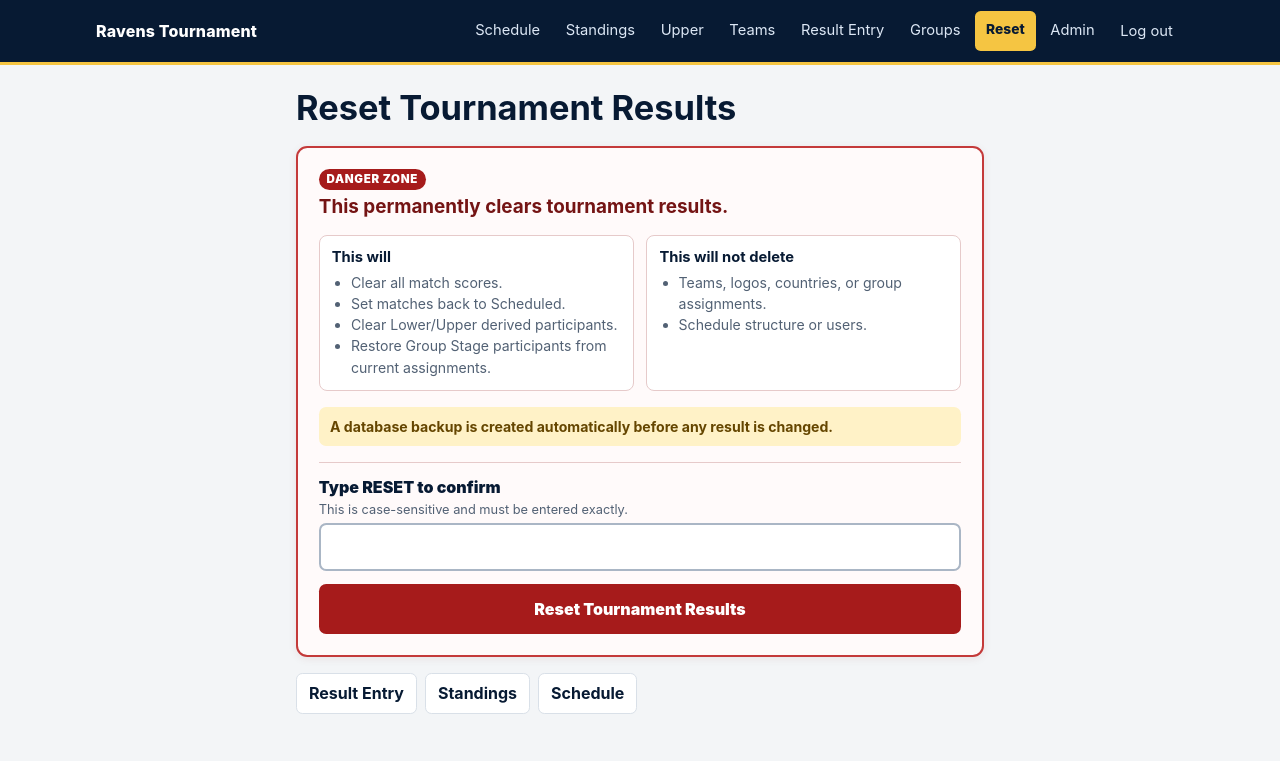
After one commit to dav1d-ol1ve1ra/ravens-tournament, a Django app: page /reset-results/ in a window 1280 px wide. The commit adds this page. Shown: the top 761 px of the page. Run offline with Django 5.2, Linux system fonts and the light colour scheme; the visitor is signed in with stand-in values (Sample User, id 1).

Commit message:
Add web-based tournament result reset

```diff
--- a/tournament/forms.py
+++ b/tournament/forms.py
@@ -10,6 +10,29 @@ GROUP_ASSIGNMENT_SLOTS = (
 ALL_GROUP_ASSIGNMENT_SLOTS = tuple(
     slot for _, slots in GROUP_ASSIGNMENT_SLOTS for slot in slots
 )
+
+
+class ResetResultsForm(forms.Form):
+    confirmation = forms.CharField(
+        label='Type RESET to confirm',
+        max_length=20,
+        strip=False,
+        widget=forms.TextInput(
+            attrs={
+                'autocomplete': 'off',
+                'autocapitalize': 'characters',
+                'spellcheck': 'false',
+                'pattern': 'RESET',
+                'aria-describedby': 'reset-confirmation-help',
+            }
+        ),
+    )
+
+    def clean_confirmation(self):
+        confirmation = self.cleaned_data['confirmation']
+        if confirmation != 'RESET':
+            raise forms.ValidationError('Enter RESET exactly to continue.')
+        return confirmation
 
 
 class GroupAssignmentForm(forms.Form):
--- a/tournament/static/tournament/site.css
+++ b/tournament/static/tournament/site.css
@@ -69,6 +69,8 @@ button, input, select { font: inherit; }
   background: var(--ravens-gold);
   font-weight: 800;
 }
+
+.nav-link-subtle { color: #b9c7d8; font-size: 0.86rem; }
 
 .nav-logout-form { margin: 0; }
 
@@ -368,6 +370,29 @@ button, input, select { font: inherit; }
 .assignment-errors .errorlist { margin: 0; padding-left: 1.1rem; }
 .assignment-save { width: 100%; min-height: 3rem; }
 
+/* Result reset */
+.reset-page { max-width: 720px; }
+.danger-panel { display: grid; gap: 1rem; padding: clamp(0.9rem, 4vw, 1.3rem); border: 2px solid #c43a3a; border-radius: 0.7rem; background: #fffafa; box-shadow: 0 2px 8px rgb(116 20 20 / 8%); }
+.danger-heading { display: grid; gap: 0.35rem; }
+.danger-heading h2 { margin: 0; color: #741414; font-size: 1.18rem; line-height: 1.25; }
+.danger-label { width: fit-content; padding: 0.2rem 0.48rem; border-radius: 99px; color: white; background: var(--danger); font-size: 0.72rem; font-weight: 900; letter-spacing: 0.06em; text-transform: uppercase; }
+.reset-effects { display: grid; gap: 0.8rem; }
+.reset-effects > div { padding: 0.75rem; border: 1px solid #e6caca; border-radius: 0.5rem; background: white; }
+.reset-effects h3 { margin: 0 0 0.4rem; color: var(--ravens-navy); font-size: 0.92rem; }
+.reset-effects ul { margin: 0; padding-left: 1.2rem; color: var(--muted); font-size: 0.88rem; line-height: 1.5; }
+.backup-notice { margin: 0; padding: 0.7rem; border-radius: 0.45rem; color: #654600; background: #fff2c7; font-size: 0.88rem; }
+.reset-form { display: grid; gap: 0.85rem; padding-top: 0.85rem; border-top: 1px solid #e6caca; }
+.reset-confirmation-field { display: grid; gap: 0.35rem; }
+.reset-confirmation-field label { color: var(--ravens-navy); font-weight: 900; }
+.reset-confirmation-field p { margin: 0; color: var(--muted); font-size: 0.8rem; }
+.reset-confirmation-field input { width: 100%; min-height: 3rem; padding: 0.6rem 0.7rem; border: 2px solid #aab6c5; border-radius: 0.45rem; color: var(--ravens-navy); background: white; font-weight: 850; letter-spacing: 0.08em; }
+.reset-confirmation-field input:focus { border-color: var(--danger); outline: 3px solid rgb(166 27 27 / 18%); }
+.danger-button { min-height: 3.1rem; padding: 0.65rem 0.9rem; border: 0; border-radius: 0.45rem; color: white; background: var(--danger); font-weight: 900; cursor: pointer; }
+.danger-button:hover, .danger-button:focus-visible { background: #821313; outline: 3px solid rgb(166 27 27 / 22%); outline-offset: 2px; }
+.reset-return-links { display: flex; gap: 0.5rem; margin-top: 1rem; flex-wrap: wrap; }
+.reset-return-links a { min-height: 2.6rem; padding: 0.55rem 0.75rem; border: 1px solid var(--border); border-radius: 0.4rem; color: var(--ravens-navy); background: white; font-weight: 750; text-decoration: none; }
+.reset-return-links a:hover, .reset-return-links a:focus-visible { border-color: var(--ravens-gold-dark); outline: 2px solid rgb(245 197 66 / 45%); }
+
 /* Homepage */
 .tournament-hero {
   display: grid;
@@ -449,6 +474,7 @@ button, input, select { font: inherit; }
 @media (min-width: 700px) {
   .schedule-list { grid-template-columns: repeat(2, minmax(0, 1fr)); }
   .result-slot-matches { grid-template-columns: repeat(auto-fit, minmax(310px, 1fr)); }
+  .reset-effects { grid-template-columns: repeat(2, minmax(0, 1fr)); }
 }
 
 @media (min-width: 1080px) {
--- a/tournament/templates/tournament/group_assignment.html
+++ b/tournament/templates/tournament/group_assignment.html
@@ -17,6 +17,7 @@
       <a class="nav-link" href="{% url 'teams' %}">Teams</a>
       <a class="nav-link" href="{% url 'results_admin' %}">Result Entry</a>
       <a class="nav-link" href="{% url 'group_assignment' %}" aria-current="page">Groups</a>
+      <a class="nav-link nav-link-subtle" href="{% url 'reset_results' %}">Reset</a>
       <a class="nav-link" href="{% url 'admin:index' %}">Admin</a>
       <form class="nav-logout-form" method="post" action="{% url 'logout' %}">
         {% csrf_token %}
--- a/tournament/templates/tournament/home.html
+++ b/tournament/templates/tournament/home.html
@@ -18,6 +18,7 @@
       {% if user.is_authenticated %}
         <a class="nav-link" href="{% url 'results_admin' %}">Result Entry</a>
         <a class="nav-link" href="{% url 'group_assignment' %}">Groups</a>
+        <a class="nav-link nav-link-subtle" href="{% url 'reset_results' %}">Reset</a>
         <a class="nav-link" href="{% url 'admin:index' %}">Admin</a>
         <form class="nav-logout-form" method="post" action="{% url 'logout' %}">
           {% csrf_token %}
--- /dev/null
+++ b/tournament/templates/tournament/reset_results.html
@@ -0,0 +1,86 @@
+{% load static %}
+<!doctype html>
+<html lang="en">
+<head>
+  <meta charset="utf-8">
+  <meta name="viewport" content="width=device-width, initial-scale=1">
+  <title>Reset Tournament Results | Ravens Tournament</title>
+  <link rel="stylesheet" href="{% static 'tournament/site.css' %}">
+</head>
+<body>
+  <header class="site-header">
+    <nav class="site-nav" aria-label="Main navigation">
+      <a class="brand" href="{% url 'home' %}">Ravens Tournament</a>
+      <a class="nav-link" href="{% url 'schedule' %}">Schedule</a>
+      <a class="nav-link" href="{% url 'standings' %}">Standings</a>
+      <a class="nav-link" href="{% url 'upper' %}">Upper</a>
+      <a class="nav-link" href="{% url 'teams' %}">Teams</a>
+      <a class="nav-link" href="{% url 'results_admin' %}">Result Entry</a>
+      <a class="nav-link" href="{% url 'group_assignment' %}">Groups</a>
+      <a class="nav-link nav-link-subtle" href="{% url 'reset_results' %}" aria-current="page">Reset</a>
+      <a class="nav-link" href="{% url 'admin:index' %}">Admin</a>
+      <form class="nav-logout-form" method="post" action="{% url 'logout' %}">
+        {% csrf_token %}
+        <button class="nav-logout" type="submit">Log out</button>
+      </form>
+    </nav>
+  </header>
+
+  <main class="page-shell reset-page">
+    <h1 class="page-title">Reset Tournament Results</h1>
+
+    {% if messages %}
+      <ul class="messages" aria-live="polite">
+        {% for message in messages %}<li class="{{ message.tags }}">{{ message }}</li>{% endfor %}
+      </ul>
+    {% endif %}
+
+    <section class="danger-panel" aria-labelledby="reset-warning-title">
+      <div class="danger-heading">
+        <span class="danger-label">Danger zone</span>
+        <h2 id="reset-warning-title">This permanently clears tournament results.</h2>
+      </div>
+
+      <div class="reset-effects">
+        <div>
+          <h3>This will</h3>
+          <ul>
+            <li>Clear all match scores.</li>
+            <li>Set matches back to Scheduled.</li>
+            <li>Clear Lower/Upper derived participants.</li>
+            <li>Restore Group Stage participants from current assignments.</li>
+          </ul>
+        </div>
+        <div>
+          <h3>This will not delete</h3>
+          <ul>
+            <li>Teams, logos, countries, or group assignments.</li>
+            <li>Schedule structure or users.</li>
+          </ul>
+        </div>
+      </div>
+
+      <p class="backup-notice"><strong>A database backup is created automatically before any result is changed.</strong></p>
+
+      <form class="reset-form" method="post">
+        {% csrf_token %}
+        <div class="reset-confirmation-field">
+          <label for="{{ form.confirmation.id_for_label }}">{{ form.confirmation.label }}</label>
+          <p id="reset-confirmation-help">This is case-sensitive and must be entered exactly.</p>
+          {{ form.confirmation }}
+          {% if form.confirmation.errors %}
+            <div class="field-errors" role="alert">{{ form.confirmation.errors }}</div>
+          {% endif %}
+        </div>
+        <button class="danger-button" type="submit">Reset Tournament Results</button>
+      </form>
+    </section>
+
+    <nav class="reset-return-links" aria-label="Organiser shortcuts">
+      <a href="{% url 'results_admin' %}">Result Entry</a>
+      <a href="{% url 'standings' %}">Standings</a>
+      <a href="{% url 'schedule' %}">Schedule</a>
+    </nav>
+  </main>
+</body>
+</html>
--- a/tournament/templates/tournament/results_admin.html
+++ b/tournament/templates/tournament/results_admin.html
@@ -17,6 +17,7 @@
       <a class="nav-link" href="{% url 'teams' %}">Teams</a>
       <a class="nav-link" href="{% url 'results_admin' %}" aria-current="page">Result Entry</a>
       <a class="nav-link" href="{% url 'group_assignment' %}">Groups</a>
+      <a class="nav-link nav-link-subtle" href="{% url 'reset_results' %}">Reset</a>
       <a class="nav-link" href="{% url 'admin:index' %}">Admin</a>
       <form class="nav-logout-form" method="post" action="{% url 'logout' %}">
         {% csrf_token %}
--- a/tournament/templates/tournament/schedule.html
+++ b/tournament/templates/tournament/schedule.html
@@ -18,6 +18,7 @@
       {% if user.is_authenticated %}
         <a class="nav-link" href="{% url 'results_admin' %}">Result Entry</a>
         <a class="nav-link" href="{% url 'group_assignment' %}">Groups</a>
+        <a class="nav-link nav-link-subtle" href="{% url 'reset_results' %}">Reset</a>
         <a class="nav-link" href="{% url 'admin:index' %}">Admin</a>
         <form class="nav-logout-form" method="post" action="{% url 'logout' %}">
           {% csrf_token %}
--- a/tournament/templates/tournament/standings.html
+++ b/tournament/templates/tournament/standings.html
@@ -18,6 +18,7 @@
       {% if user.is_authenticated %}
         <a class="nav-link" href="{% url 'results_admin' %}">Result Entry</a>
         <a class="nav-link" href="{% url 'group_assignment' %}">Groups</a>
+        <a class="nav-link nav-link-subtle" href="{% url 'reset_results' %}">Reset</a>
         <a class="nav-link" href="{% url 'admin:index' %}">Admin</a>
         <form class="nav-logout-form" method="post" action="{% url 'logout' %}">
           {% csrf_token %}
--- a/tournament/templates/tournament/teams.html
+++ b/tournament/templates/tournament/teams.html
@@ -18,6 +18,7 @@
       {% if user.is_authenticated %}
         <a class="nav-link" href="{% url 'results_admin' %}">Result Entry</a>
         <a class="nav-link" href="{% url 'group_assignment' %}">Groups</a>
+        <a class="nav-link nav-link-subtle" href="{% url 'reset_results' %}">Reset</a>
         <a class="nav-link" href="{% url 'admin:index' %}">Admin</a>
         <form class="nav-logout-form" method="post" action="{% url 'logout' %}">
           {% csrf_token %}
--- a/tournament/templates/tournament/upper.html
+++ b/tournament/templates/tournament/upper.html
@@ -18,6 +18,7 @@
       {% if user.is_authenticated %}
         <a class="nav-link" href="{% url 'results_admin' %}">Result Entry</a>
         <a class="nav-link" href="{% url 'group_assignment' %}">Groups</a>
+        <a class="nav-link nav-link-subtle" href="{% url 'reset_results' %}">Reset</a>
         <a class="nav-link" href="{% url 'admin:index' %}">Admin</a>
         <form class="nav-logout-form" method="post" action="{% url 'logout' %}">
           {% csrf_token %}
--- a/tournament/urls.py
+++ b/tournament/urls.py
@@ -10,4 +10,5 @@ urlpatterns = [
     path('upper/', views.upper, name='upper'),
     path('group-assignment/', views.group_assignment, name='group_assignment'),
     path('results-admin/', views.results_admin, name='results_admin'),
+    path('reset-results/', views.reset_results, name='reset_results'),
 ]
--- a/tournament/views.py
+++ b/tournament/views.py
@@ -3,17 +3,24 @@ from urllib.parse import urlencode
 
 from django.contrib import messages
 from django.contrib.auth.decorators import login_required
+from django.core.management.base import CommandError
 from django.db import transaction
 from django.db.models import Q
 from django.shortcuts import get_object_or_404, redirect, render
 from django.urls import reverse
 
-from .forms import GROUP_ASSIGNMENT_SLOTS, GroupAssignmentForm, MatchResultForm
+from .forms import (
+    GROUP_ASSIGNMENT_SLOTS,
+    GroupAssignmentForm,
+    MatchResultForm,
+    ResetResultsForm,
+)
 from .models import Match, ScheduleEvent, Team
 from .presentation import COUNTRY_FLAGS, participant_name, team_initials
 from .services.knockout_slots import resolve_knockout_slots
 from .services.lower_standings import calculate_lower_standings
 from .services.progression_slots import resolve_progression_slots
+from .services.result_reset import reset_tournament_results
 from .services.standings import calculate_group_stage_standings
 from .slot_resolution import resolve_group_stage_slots
 
@@ -449,6 +456,32 @@ def group_assignment(request):
     )
 
 
+@login_required
+def reset_results(request):
+    form = ResetResultsForm(request.POST if request.method == 'POST' else None)
+    if request.method == 'POST' and form.is_valid():
+        try:
+            result = reset_tournament_results()
+        except CommandError as error:
+            messages.error(
+                request,
+                f'Reset aborted. Database backup failed: {error}',
+            )
+        else:
+            messages.success(
+                request,
+                'Tournament results reset successfully. Backup created: '
+                f'{result.backup.destination.name}',
+            )
+            return redirect('reset_results')
+
+    return render(
+        request,
+        'tournament/reset_results.html',
+        {'form': form},
+    )
+
+
 def _result_filters(source):
     day = source.get('day', '')
     status = source.get('status')
```
Also changed, not shown: tournament/management/commands/reset_results.py (+7 -27 lines), tournament/services/database_backup.py (+5 -2 lines), tournament/services/result_reset.py (added, +45 -0 lines), tournament/tests/test_reset_results.py (+3 -3 lines), tournament/tests/test_reset_results_page.py (added, +297 -0 lines), README.md.
